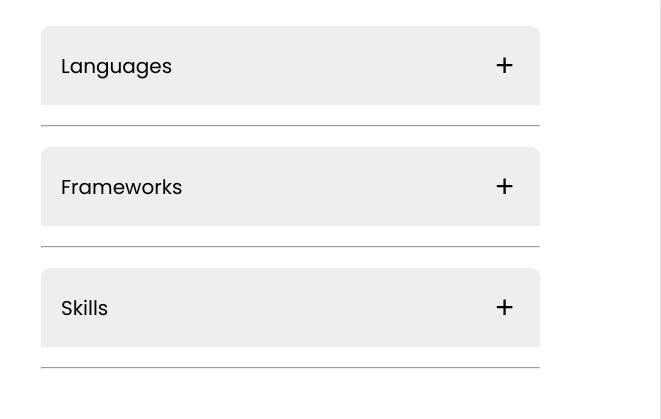
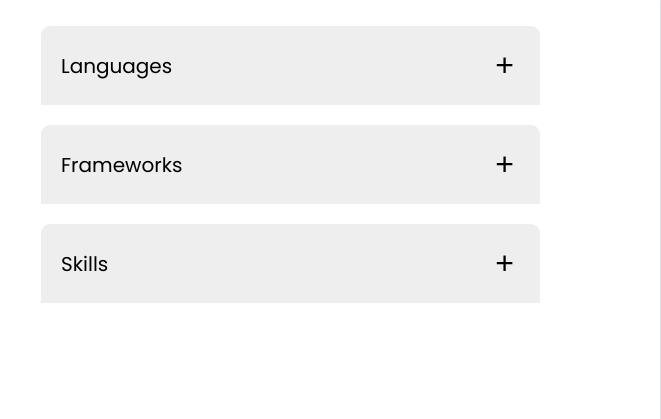
Before and after one commit to ridwanediallo/Portfolio, a website with bundled scripts: page index.html in a window 1280 px wide. Shown: the part 2580-2999 px from the top of the page, 619-1280 px from the left. Built offline with nearby package versions, Linux system fonts and the light colour scheme.

Commit message:
Remove hr s

```diff
--- a/index.html
+++ b/index.html
@@ -257,7 +257,6 @@
             </ul>
             </div>
             </div>
-            <hr />
             <div class="accordion">
             <ul class="educ">
               <li>Frameworks</li>
@@ -297,7 +296,6 @@
             </ul>
             </div>
             </div>
-            <hr />
             <div class="accordion">
             <ul class="educ">
               <li>Skills</li>
@@ -337,7 +335,6 @@
             </ul>
             </div>
             </div>
-            <hr />
           </div>
         </div>
       </section>
```
